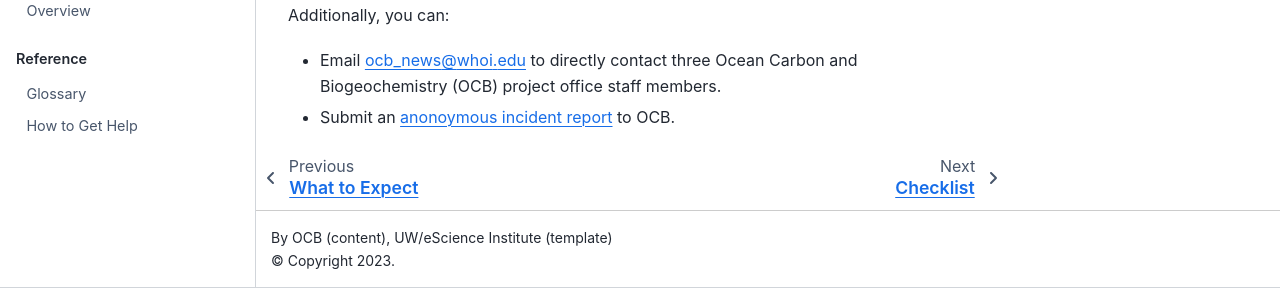
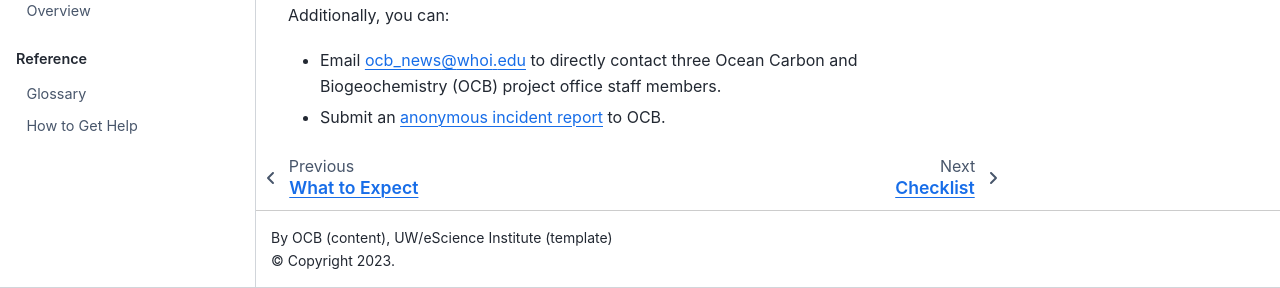
Before and after one commit to PACEHackWeek/pace-2025, a Jupyter Book: the page built from book/preliminary/code-of-conduct.md, in a window 1280 px wide and 900 px high, scrolled down 1038 px. Shown: the part 612-900 px from the top of the window. Built offline with Jupyter Book 1.0.4 settings and Sphinx 7.4.7 and the Sphinx Book theme 1.1.4, drawn with Linux system fonts in a browser that asks for light colours; part of the change alters nothing that is shown.

Commit message:
spelling

```diff
--- a/book/preliminary/code-of-conduct.md
+++ b/book/preliminary/code-of-conduct.md
@@ -35,4 +35,4 @@ If you feel comfortable contacting someone associated with our event, you may sp
 Additionally, you can:
 
 * Email ocb_news@whoi.edu to directly contact three Ocean Carbon and Biogeochemistry (OCB) project office staff members.
-* Submit an {{ '[anonoymous incident report]({url})'.format(url=anon_reporting_url) }} to OCB.
+* Submit an {{ '[anonymous incident report]({url})'.format(url=anon_reporting_url) }} to OCB.
```
